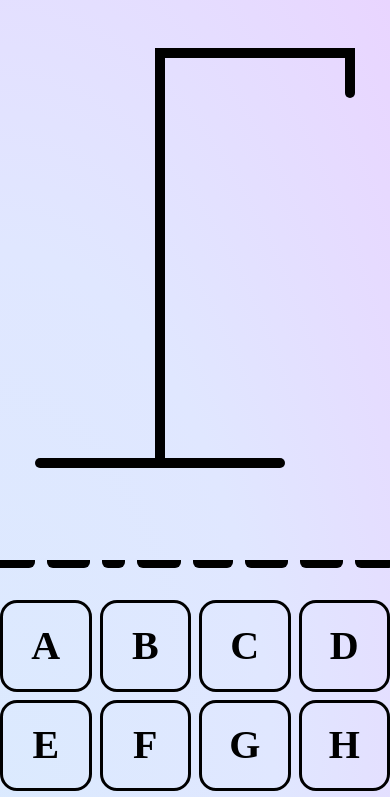
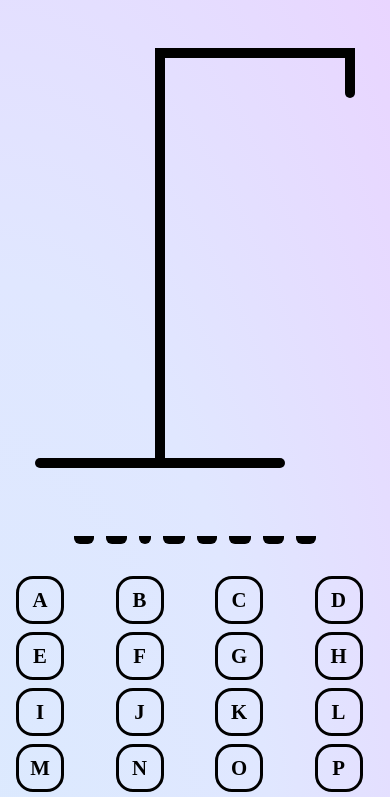
Before and after one commit to dilarauluturhan/hangman, a React (Create React App) app: page / in a window 390 px wide. Shown: the top 797 px of the page. Built offline with nearby package versions, Linux system fonts and the light colour scheme; the HTML template or start-up script is replaced by a standard one; a web font is replaced by a local one.

Commit message:
feat: mobile responsive

```diff
--- a/src/App.tsx
+++ b/src/App.tsx
@@ -52,7 +52,8 @@ function App() {
 
   useEffect(() => {
     if (isWinner) {
-      toast.success('Congratulations, you won!', {
+      toast('Congratulations, you won!', {
+        icon: '👏',
         duration: 5000
       });
     }
@@ -67,7 +68,7 @@ function App() {
   }, [isLoser, wordToGuess]);
 
   return (
-    <div className='bg-[radial-gradient(ellipse_at_bottom_left,_var(--tw-gradient-stops))] from-blue-100 via-indigo-100 to-purple-200 h-screen'>
+    <div className='bg-[radial-gradient(ellipse_at_bottom_left,_var(--tw-gradient-stops))] from-blue-100 via-indigo-100 to-purple-200 sm:h-screen'>
       <div className='font-adlam max-w-3xl flex items-center flex-col gap-8 mx-auto pt-12'>
         <Toaster />
         {/* I want to know how many times I chose the wrong letter */}
--- a/src/component/HangmanWord.tsx
+++ b/src/component/HangmanWord.tsx
@@ -6,7 +6,7 @@ type HangmanWordProps = {
 
 const HangmanWord = ({ guessLetters, wordToGuess, result = false }: HangmanWordProps) => {
   return (
-    <div className='flex gap-3 text-6xl font-bold uppercase'>
+    <div className='flex gap-3 text-3xl lg:text-6xl font-bold uppercase'>
       {/* take the word, create individual characters, write with map */}
       {wordToGuess.split('').map((letter, index) => (
         <span className='border-b-8 border-black rounded-md' key={index}>
--- a/src/component/Keyboard.module.css
+++ b/src/component/Keyboard.module.css
@@ -25,3 +25,16 @@
 .btn:focus:not(:disabled) {
     background-color: #818CF8;
 }
+
+@media only screen and (max-width: 480px){
+    .btn {
+        width: 3rem;
+        height: 3rem;
+        font-size: 1.3rem;
+        aspect-ratio: 0.5;
+        display: flex;
+        align-items: center;
+        justify-content: center;
+        margin-left: 1rem;
+    }
+}
```
